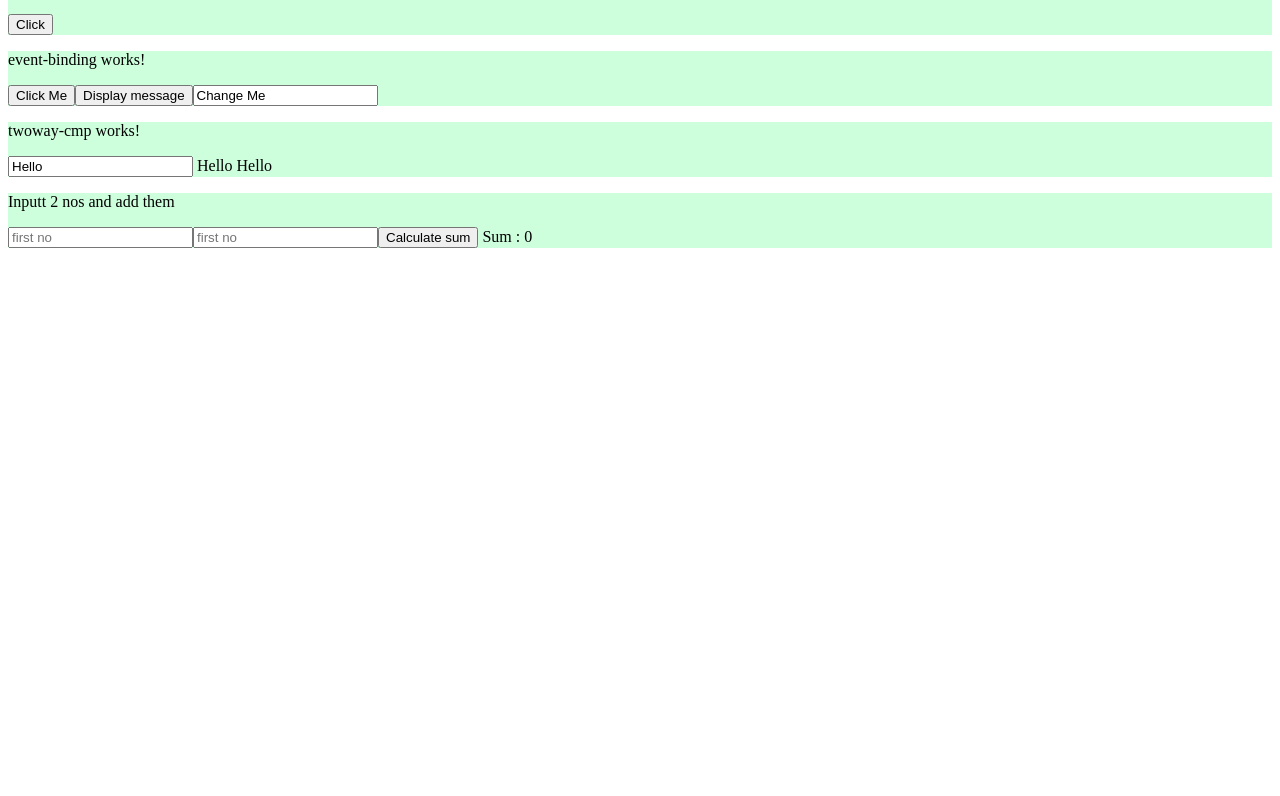
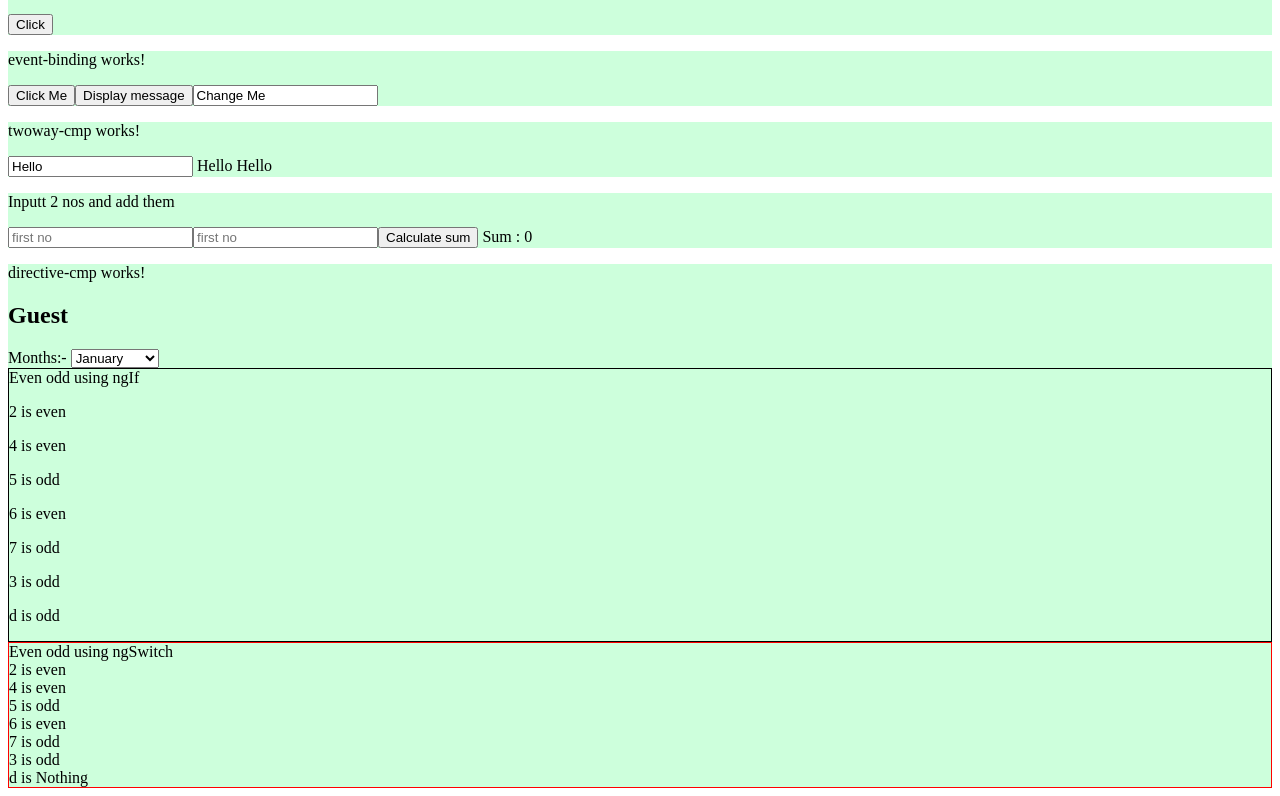
Before and after one commit to abhijeetpandit/angularXoriantTraining1, an Angular app: page / in a window 1280 px wide. Shown: the part 505-1301 px from the top of the page. Before the commit the page ends 800 px from the top, so only its background shows below. Built offline with nearby package versions, Linux system fonts and the light colour scheme.

Commit message:
assignments

```diff
--- a/src/app/app.component.html
+++ b/src/app/app.component.html
@@ -9,4 +9,5 @@
 <app-event-binding></app-event-binding>
 <app-twoway-cmp></app-twoway-cmp>
 <app-exercise-one></app-exercise-one>
+<app-directive-cmp></app-directive-cmp>
 <router-outlet></router-outlet>
--- a/src/app/app.module.ts
+++ b/src/app/app.module.ts
@@ -11,6 +11,7 @@ import { PropertyCmpComponent } from './property-cmp/property-cmp.component';
 import { EventBindingComponent } from './event-binding/event-binding.component';
 import { TwowayCmpComponent } from './twoway-cmp/twoway-cmp.component';
 import { ExerciseOneComponent } from './exercise-one/exercise-one.component';
+import { DirectiveCmpComponent } from './directive-cmp/directive-cmp.component';
 
 @NgModule({
   declarations: [
@@ -21,7 +22,8 @@ import { ExerciseOneComponent } from './exercise-one/exercise-one.component';
     PropertyCmpComponent,
     EventBindingComponent,
     TwowayCmpComponent,
-    ExerciseOneComponent
+    ExerciseOneComponent,
+    DirectiveCmpComponent
   ],
   imports: [
     BrowserModule,
--- /dev/null
+++ b/src/app/directive-cmp/directive-cmp.component.html
@@ -0,0 +1,38 @@
+<div class="cmp-container">
+    <p>directive-cmp works!</p>
+
+    <div *ngIf="flag">{{ userName }}</div>
+    <div *ngIf="flag, else myBlock">
+        <h2>{{ userName }}</h2>
+    </div>
+    <ng-template #myBlock>
+        <h2>Guest</h2>
+    </ng-template>
+    <div>
+        Months:-
+        <select>
+            <option *ngFor="let month of months">{{month}}</option>
+        </select>
+    </div>
+    <div style="border: 1px solid black;">
+        Even odd using ngIf
+        <div *ngFor="let num of numbers">
+            <p *ngIf="num%2==0, else oddNumPara">{{num}} is even</p>
+
+            <ng-template #oddNumPara>
+                <p>{{num}} is odd</p>
+            </ng-template>
+        </div>
+    </div>
+
+    <div style="border: 1px solid red">
+        Even odd using ngSwitch
+        <div *ngFor="let num of numbers">
+            <div ngSwitch="{{num%2}}">
+                <div *ngSwitchCase="'0'">{{num}} is even</div>
+                <div *ngSwitchCase="'1'">{{num}} is odd</div>
+                <div *ngSwitchDefault>{{num}} is Nothing</div>
+            </div>
+        </div>
+    </div>
+</div>
--- /dev/null
+++ b/src/app/directive-cmp/directive-cmp.component.ts
@@ -0,0 +1,19 @@
+import { Component, OnInit } from '@angular/core';
+
+@Component({
+  selector: 'app-directive-cmp',
+  templateUrl: './directive-cmp.component.html',
+  styleUrls: ['./directive-cmp.component.css']
+})
+export class DirectiveCmpComponent implements OnInit {
+  userName: string = "John";
+  flag: boolean = false;
+  months = ["January","February","March","April","May","June","July",
+  "August","September","October","November","December"];
+  numbers = [2,4,5,6,7,3, 'd'];
+  constructor() { }
+
+  ngOnInit() {
+  }
+
+}
```
Also changed, not shown: src/app/directive-cmp/directive-cmp.component.css (added), 1 other file (tests, documents, lock files or other folders).
